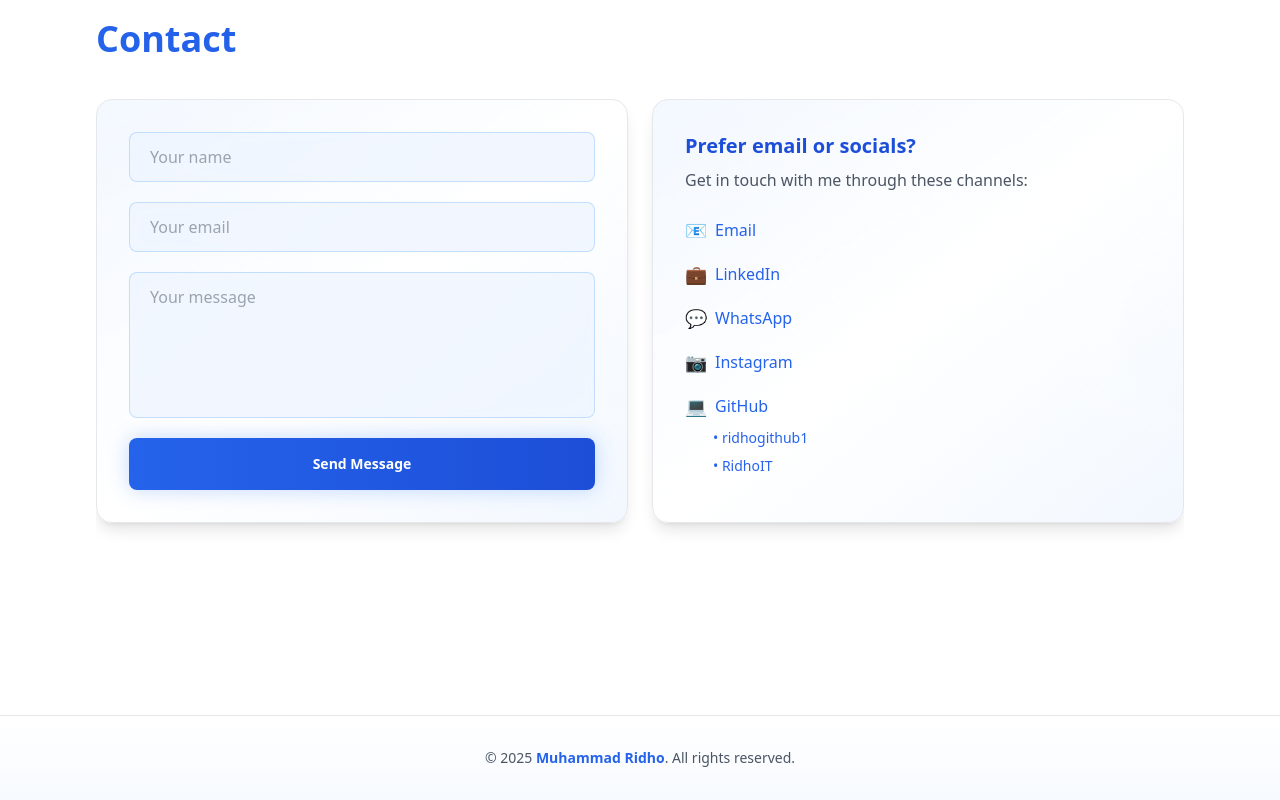
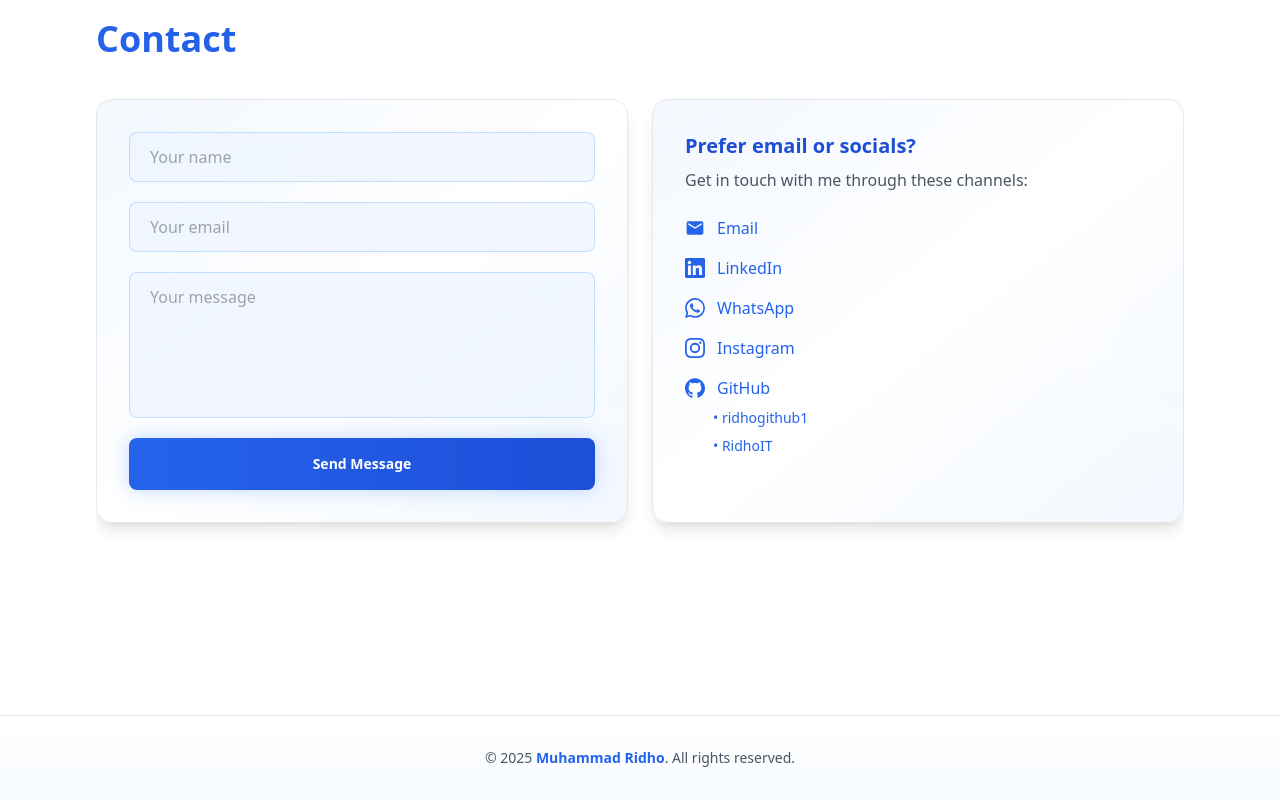
Before and after one commit to ridhogithub1/ridhodev, a React (Vite) app: page / in a window 1280 px wide. Shown: the part 2872-3672 px from the top of the page. Built offline with nearby package versions, Linux system fonts and the light colour scheme.

Commit message:
Replace emoji with official platform logos in Contact section

```diff
--- a/src/sections/Contact.tsx
+++ b/src/sections/Contact.tsx
@@ -1,5 +1,7 @@
 import { motion } from 'framer-motion'
 import { useState } from 'react'
+import { MdEmail } from 'react-icons/md'
+import { SiLinkedin, SiWhatsapp, SiInstagram, SiGithub } from 'react-icons/si'
 
 export function Contact() {
   const [formData, setFormData] = useState({ name: '', email: '', message: '' })
@@ -100,32 +102,32 @@ export function Contact() {
                 whileHover={{ x: 5, scale: 1.05 }}
                 className="transition-all duration-300"
               >
-                <a className="text-blue-600 dark:text-blue-400 hover:text-blue-700 dark:hover:text-blue-300 font-medium flex items-center gap-2 transition-colors duration-300" href="mailto:ridho22ti@mahasiswa.pcr.ac.id">
-                  <span className="text-lg">📧</span> Email
+                <a className="text-blue-600 dark:text-blue-400 hover:text-blue-700 dark:hover:text-blue-300 font-medium flex items-center gap-3 transition-colors duration-300" href="mailto:ridho22ti@mahasiswa.pcr.ac.id">
+                  <MdEmail className="text-xl" /> Email
                 </a>
               </motion.li>
               <motion.li
                 whileHover={{ x: 5, scale: 1.05 }}
                 className="transition-all duration-300"
               >
-                <a className="text-blue-600 dark:text-blue-400 hover:text-blue-700 dark:hover:text-blue-300 font-medium flex items-center gap-2 transition-colors duration-300" href="https://www.linkedin.com/in/muhammad-ridho-35047a326/" target="_blank" rel="noreferrer">
-                  <span className="text-lg">💼</span> LinkedIn
+                <a className="text-blue-600 dark:text-blue-400 hover:text-blue-700 dark:hover:text-blue-300 font-medium flex items-center gap-3 transition-colors duration-300" href="https://www.linkedin.com/in/muhammad-ridho-35047a326/" target="_blank" rel="noreferrer">
+                  <SiLinkedin className="text-xl" /> LinkedIn
                 </a>
               </motion.li>
               <motion.li
                 whileHover={{ x: 5, scale: 1.05 }}
                 className="transition-all duration-300"
               >
-                <a className="text-blue-600 dark:text-blue-400 hover:text-blue-700 dark:hover:text-blue-300 font-medium flex items-center gap-2 transition-colors duration-300" href="https://wa.me/6281996663358" target="_blank" rel="noreferrer">
-                  <span className="text-lg">💬</span> WhatsApp
+                <a className="text-blue-600 dark:text-blue-400 hover:text-blue-700 dark:hover:text-blue-300 font-medium flex items-center gap-3 transition-colors duration-300" href="https://wa.me/6281996663358" target="_blank" rel="noreferrer">
+                  <SiWhatsapp className="text-xl" /> WhatsApp
                 </a>
               </motion.li>
               <motion.li
                 whileHover={{ x: 5, scale: 1.05 }}
                 className="transition-all duration-300"
               >
-                <a className="text-blue-600 dark:text-blue-400 hover:text-blue-700 dark:hover:text-blue-300 font-medium flex items-center gap-2 transition-colors duration-300" href="https://www.instagram.com/mhmmdrdo" target="_blank" rel="noreferrer">
-                  <span className="text-lg">📷</span> Instagram
+                <a className="text-blue-600 dark:text-blue-400 hover:text-blue-700 dark:hover:text-blue-300 font-medium flex items-center gap-3 transition-colors duration-300" href="https://www.instagram.com/mhmmdrdo" target="_blank" rel="noreferrer">
+                  <SiInstagram className="text-xl" /> Instagram
                 </a>
               </motion.li>
               <motion.li
@@ -133,8 +135,8 @@ export function Contact() {
                 className="transition-all duration-300"
               >
                 <div className="flex flex-col gap-2">
-                  <span className="text-blue-600 dark:text-blue-400 font-medium flex items-center gap-2">
-                    <span className="text-lg">💻</span> GitHub
+                  <span className="text-blue-600 dark:text-blue-400 font-medium flex items-center gap-3">
+                    <SiGithub className="text-xl" /> GitHub
                   </span>
                   <div className="ml-7 flex flex-col gap-2">
                     <a className="text-blue-600 dark:text-blue-400 hover:text-blue-700 dark:hover:text-blue-300 text-sm transition-colors duration-300" href="https://github.com/ridhogithub1" target="_blank" rel="noreferrer">
```
